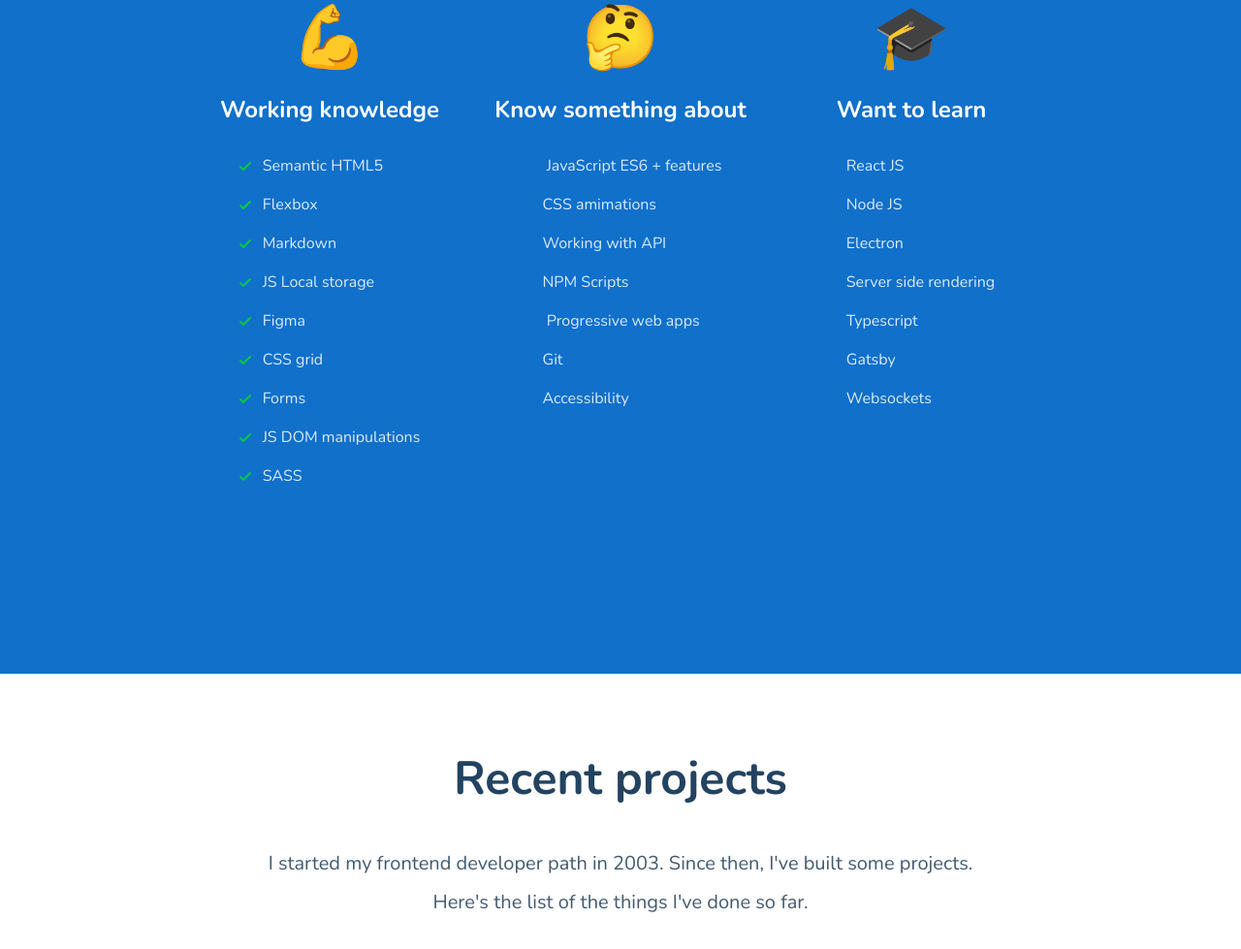
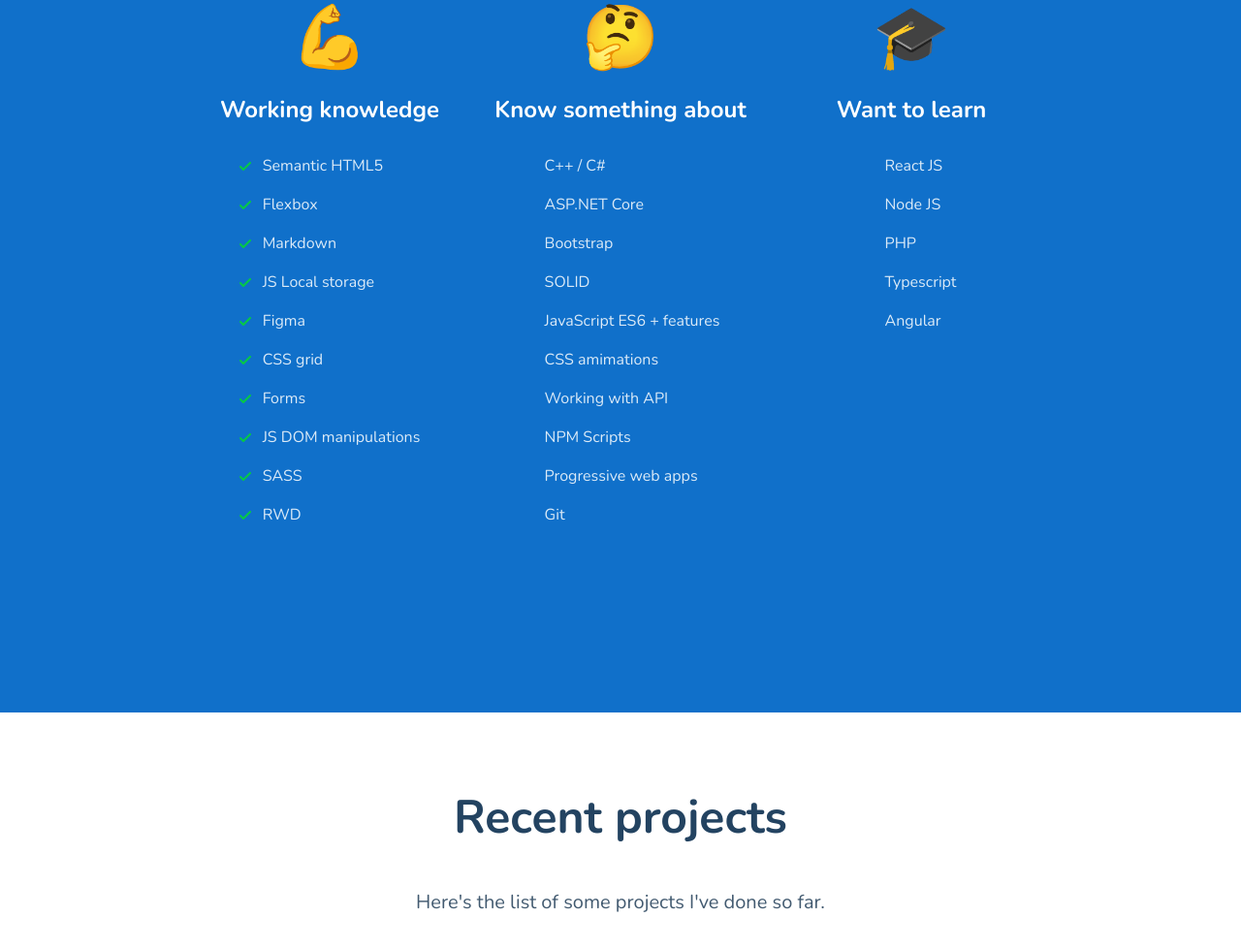
Before and after one commit to kamil109111/kamil109111.github.io, a website built with webpack: page src/pages/index.html in a window 1280 px wide. Shown: the part 1085-2064 px from the top of the page at 97% size. Built offline with nearby package versions, Linux system fonts and the light colour scheme; no server answers.

Commit message:
Update content in html

```diff
--- a/src/pages/index.html
+++ b/src/pages/index.html
@@ -37,9 +37,8 @@
             <h1 class="hero__description-title">
               My name is Kamil and I'm an aspiring
               <span class="hero__description-title--special"
-                >Frontend developer</span
+                >Software developer</span
               >
-              and a keen Star Wars fan.
             </h1>
             <p class="hero__description-text">
               You might be interested in checking the list of
@@ -77,23 +76,23 @@
               <li class="skills__list-item">Forms</li>
               <li class="skills__list-item">JS DOM manipulations</li>
               <li class="skills__list-item">SASS</li>
+              <li class="skills__list-item">RWD</li>
             </ul>
             </div>
             <div class="skills__columns">
             <p class="skills__list-icon">🤔</p>
             <h2 class="skills__list-title">Know something about</h2>
             <ul class="skills__list">
-              <li class="skills__list-item--white-tick">
-                JavaScript ES6 + features
-              </li>
+              <li class="skills__list-item--white-tick">C++ / C#</li>
+              <li class="skills__list-item--white-tick">ASP.NET Core</li>
+              <li class="skills__list-item--white-tick">Bootstrap</li>
+              <li class="skills__list-item--white-tick">SOLID</li>
+              <li class="skills__list-item--white-tick">JavaScript ES6 + features</li>
               <li class="skills__list-item--white-tick">CSS amimations</li>
               <li class="skills__list-item--white-tick">Working with API</li>
               <li class="skills__list-item--white-tick">NPM Scripts</li>
-              <li class="skills__list-item--white-tick">
-                Progressive web apps
-              </li>
+              <li class="skills__list-item--white-tick">Progressive web apps</li>
               <li class="skills__list-item--white-tick">Git</li>
-              <li class="skills__list-item--white-tick">Accessibility</li>
             </ul>
             </div>
             <div class="skills__columns">
@@ -102,11 +101,9 @@
             <ul class="skills__list">
               <li class="skills__list-item--bullet">React JS</li>
               <li class="skills__list-item--bullet">Node JS</li>
-              <li class="skills__list-item--bullet">Electron</li>
-              <li class="skills__list-item--bullet">Server side rendering</li>
+              <li class="skills__list-item--bullet">PHP</li>
               <li class="skills__list-item--bullet">Typescript</li>
-              <li class="skills__list-item--bullet">Gatsby</li>
-              <li class="skills__list-item--bullet">Websockets</li>
+              <li class="skills__list-item--bullet">Angular</li>
             </ul>
           </div>
         </article>
@@ -115,10 +112,7 @@
       <section class="projects" id="projects">
         <article class="projects__main">
           <h1 class="projects__title">Recent projects</h1>
-          <p class="projects__description">
-            I started my frontend developer path in 2003. Since then, I've built
-            some projects. Here's the list of the things I've done so far.
-          </p>
+          <p class="projects__description">Here's the list of some projects I've done so far.</p>
           <div class="projects-grid projects-grid--js">
 
           </div>
```
